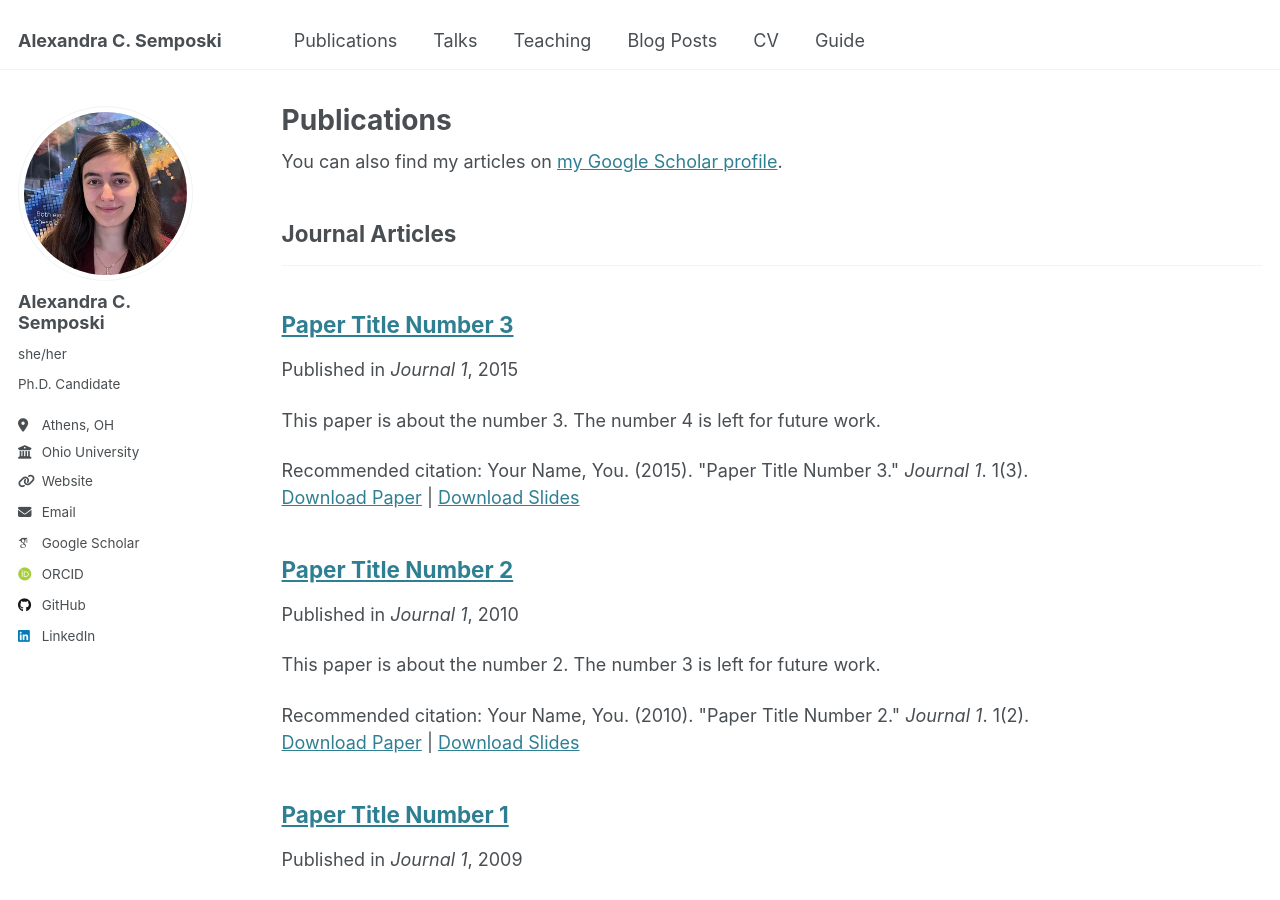
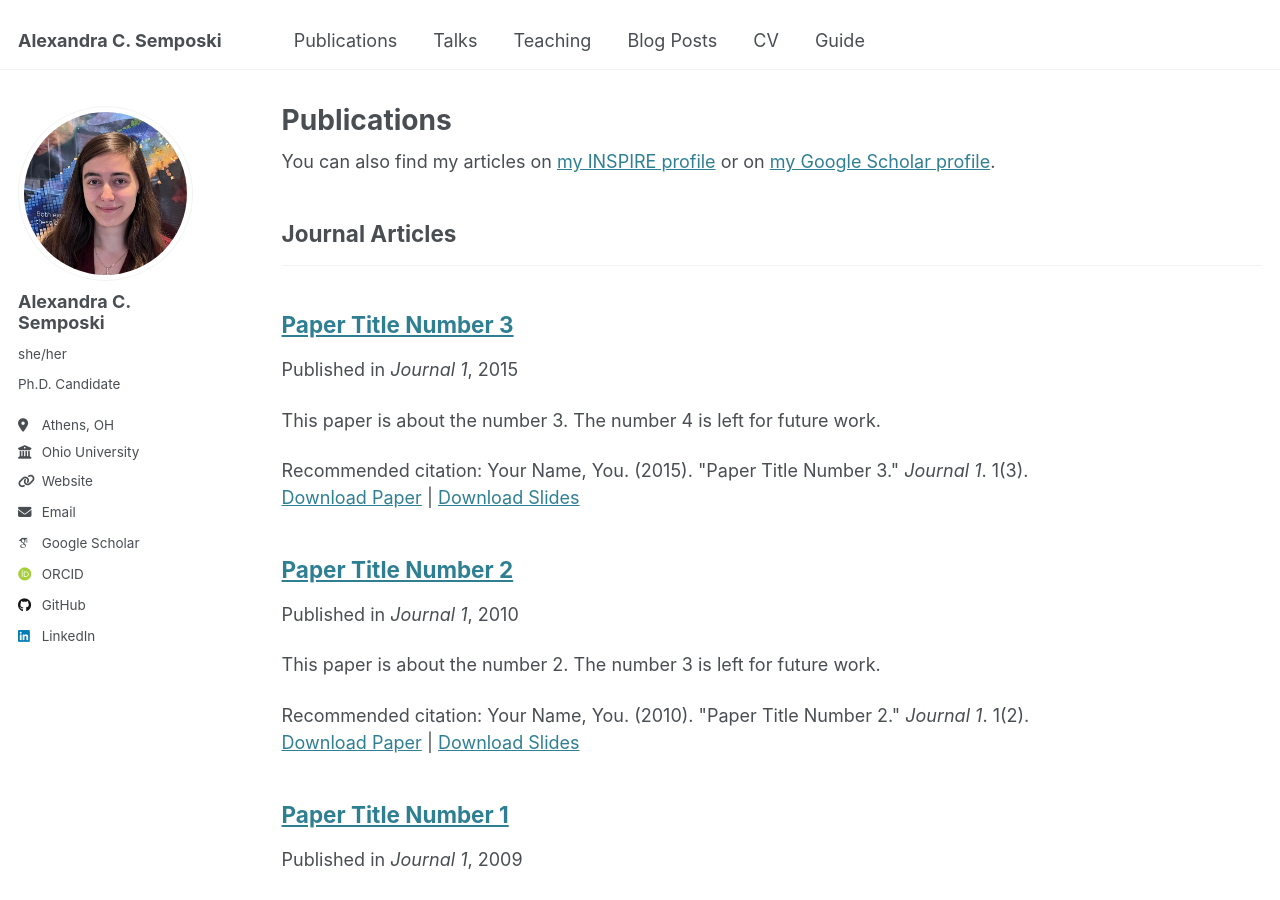
Before and after one commit to asemposki/asemposki.github.io, a Jekyll site: the page built from _pages/publications.html, in a window 1280 px wide and 900 px high. Built offline with Jekyll 4.4.1, drawn with Linux system fonts in a browser that asks for light colours; some web fonts are replaced.

Commit message:
Update publications.html

```diff
--- a/_pages/publications.html
+++ b/_pages/publications.html
@@ -6,7 +6,7 @@ author_profile: true
 ---
 
 {% if site.author.googlescholar %}
-  <div class="wordwrap">You can also find my articles on <a href="{{site.author.googlescholar}}">my Google Scholar profile</a>.</div>
+  <div class="wordwrap">You can also find my articles on <a href="{{https://inspirehep.net/authors/1873033?ui-citation-summary=true}}">my INSPIRE profile</a> or on <a href="{{site.author.googlescholar}}">my Google Scholar profile</a>.</div>
 {% endif %}
 
 {% include base_path %}
```
